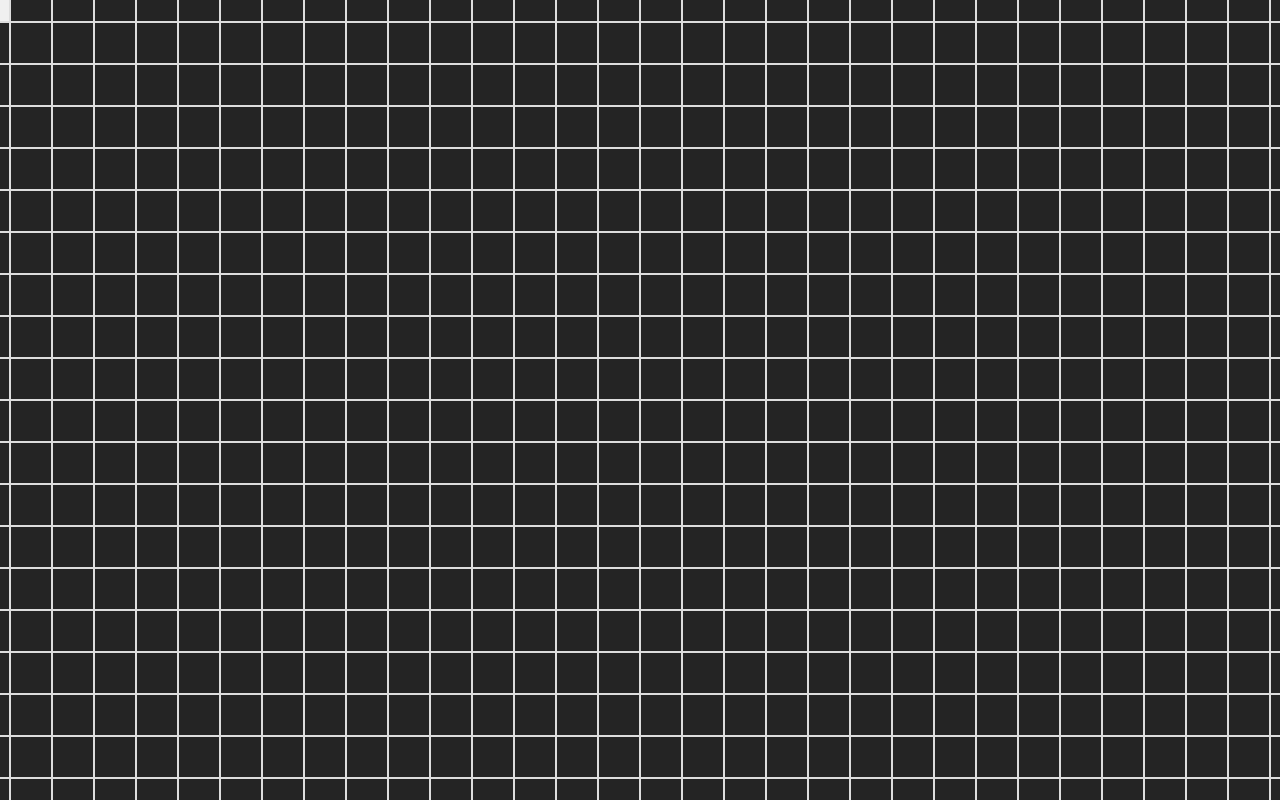
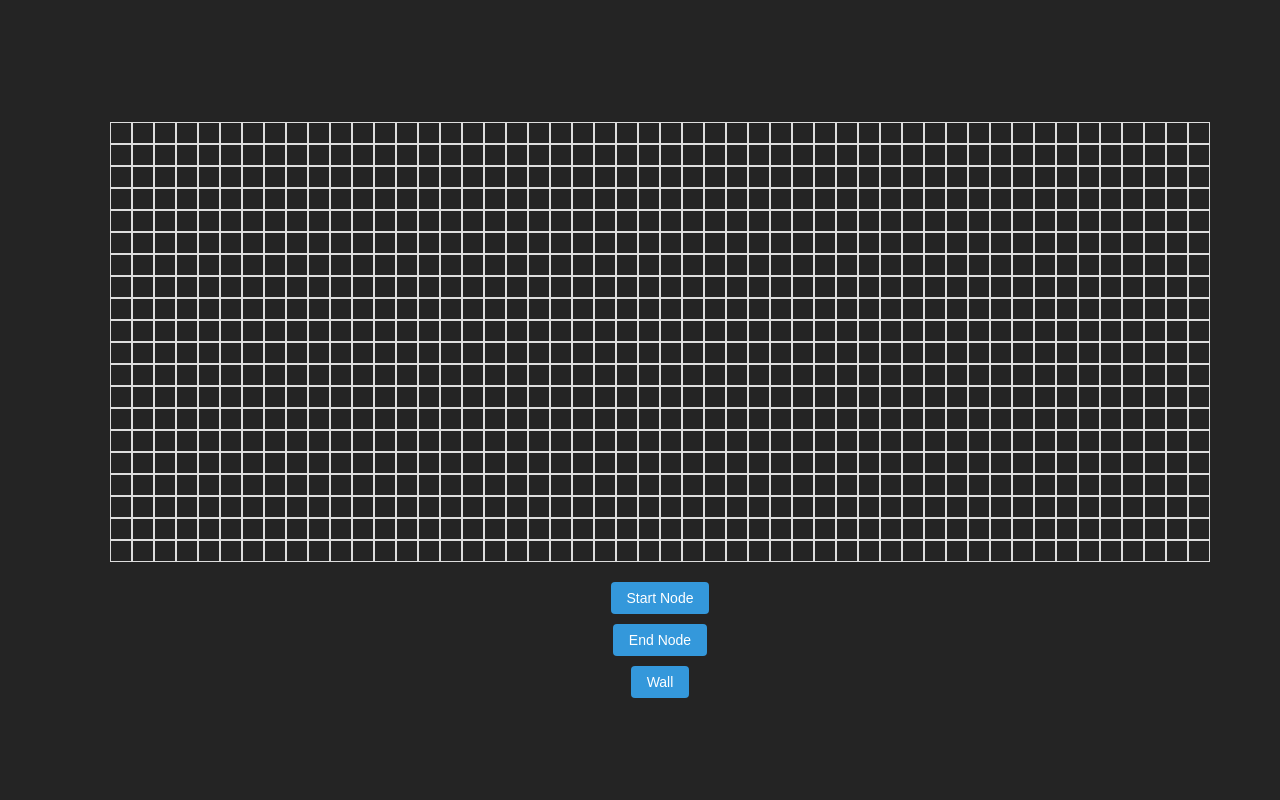
Before and after one commit to juic-in/DSA-Visualiser, a React (Vite) app in the folder dsa-visualiser/: page /pathfinding in a window 1280 px wide. Built offline with nearby package versions, Linux system fonts and the light colour scheme.

Commit message:
feat: styling changes for  hovers, and added cell state changes

```diff
--- a/dsa-visualiser/src/components/PathfindingVisualiser/PathfindingVisualiser.css
+++ b/dsa-visualiser/src/components/PathfindingVisualiser/PathfindingVisualiser.css
@@ -1,21 +1,32 @@
+.visualiser-wrapper {
+  display: flex;
+  flex-direction: column;
+  justify-content: center;
+  align-items: center;
+  height: 100vh; /* Full height of the screen */
+  padding: 20px;
+}
+
 .cells-container {
   display: flex;
   flex-direction: column;
+  justify-content: center;
   align-items: center;
-  justify-content: center;
-  height: 100vh;
 }
-
 
 .row {
   display: flex;
 }
 
 .cell {
-  width: 40px;
-  height: 40px;
+  width: 20px;
+  height: 20px;
   border: 1px solid #ddd;
-  transition: background-color 0.2s;
+  transition: background-color 0.2s ease;
+}
+
+.cell.wall {
+  background-color: blue;
 }
 
 .cell.start {
@@ -26,11 +37,51 @@
   background-color: red;
 }
 
-.cell.wall {
-  background-color: black;
+.cell:hover {
+  background-color: rgba(255, 255, 255, 0.3); /* Semi-transparent white */
 }
 
-.cell:hover {
+.cell.start:hover {
+  background-color: rgba(0, 128, 0, 0.5); /* Semi-transparent green */
+}
+
+.cell.end:hover {
+  background-color: rgba(255, 0, 0, 0.5); /* Semi-transparent red */
+}
+
+/* Ensure the wall node keeps its black color and transparency */
+.cell.wall:hover {
+  background-color: rgba(108, 11, 219, 0.541); /* Semi-transparent black */
+}
+
+
+.controls {
+  display: flex;
+  justify-content: center;
+  margin-top: 20px;
+  gap: 10px; /* Space between buttons */
+}
+
+button {
+  background-color: #3498db;
+  color: white;
+  border: none;
+  padding: 8px 16px;
+  border-radius: 4px;
   cursor: pointer;
-  background-color: #f0f0f0;
+  font-size: 14px;
+  transition: background-color 0.2s ease;
 }
+
+button:hover {
+  background-color: #2980b9;
+}
+
+button:active {
+  background-color: #2471a3;
+}
+
+button:disabled {
+  background-color: #ccc;
+  cursor: not-allowed;
+}
--- a/dsa-visualiser/src/components/PathfindingVisualiser/PathfindingVisualiser.tsx
+++ b/dsa-visualiser/src/components/PathfindingVisualiser/PathfindingVisualiser.tsx
@@ -1,14 +1,17 @@
-import { useEffect, useState } from 'react';
+import { startTransition, useEffect, useState } from 'react';
 import './PathfindingVisualiser.css';
 interface Cell {
-  row: Number;
-  col: Number;
-  isStart: Boolean;
-  isEnd: Boolean;
-  isWall: Boolean;
-  isVisited: Boolean;
-  distance?: Number;
-  previousNode: Object | null;
+  row: number;
+  col: number;
+  isWall: boolean;
+  isVisited: boolean;
+  distance?: number;
+  previousNode: object | null;
+}
+
+interface CellIdentifier {
+  row: number;
+  col: number;
 }
 interface Props {
   maxRows: number;
@@ -19,8 +22,6 @@ function createNode(row: number, col: number): Cell {
   return {
     row,
     col,
-    isStart: false,
-    isEnd: false,
     isWall: false,
     isVisited: false,
     distance: Infinity,
@@ -30,8 +31,9 @@ function createNode(row: number, col: number): Cell {
 
 export const PathfindingVisualiser = ({ maxRows, maxCols }: Props) => {
   const [cells, setCells] = useState<Cell[][]>([]);
-  const [start, setStart] = useState<Cell | null>(null);
-  const [end, setEnd] = useState<Cell | null>(null);
+  const [start, setStart] = useState<CellIdentifier | null>(null);
+  const [end, setEnd] = useState<CellIdentifier | null>(null);
+  const [action, setAction] = useState('start');
 
   const resetCells = () => {
     const cells: Cell[][] = [];
@@ -45,24 +47,56 @@ export const PathfindingVisualiser = ({ maxRows, maxCols }: Props) => {
     setCells(cells);
   };
 
+  const handleCellClick = (row: number, col: number) => {
+    const newCells = cells.map((row) => row.map((cell) => ({ ...cell })));
+    const node = newCells[row][col];
+    if (action === 'wall') {
+      node.isWall = !node.isWall;
+    } else if (action === 'start') {
+      setStart({ row, col });
+    } else if (action === 'end') {
+      setEnd({ row, col });
+    }
+    setCells(newCells)
+  };
+
   useEffect(() => {
     resetCells();
   }, []);
 
+  function isStart(cell: Cell | null): boolean {
+    if (!cell || !start) return false;
+    return cell.row === start.row && cell.col === start.col;
+  }
+
+  function isEnd(cell: Cell | null): boolean {
+    if (!cell || !end) return false;
+    return cell.row === end.row && cell.col === end.col;
+  }
+
   return (
+    <div className="visualiser-wrapper">
       <div className="cells-container">
         {cells.map((row, rowIndex) => (
           <div key={rowIndex} className="row">
             {row.map((cell, colIndex) => (
               <div
                 key={colIndex}
-              className={`cell ${cell.isWall ? 'wall' : ''} ${
-                cell.isStart ? 'start' : ''
-              } ${cell.isEnd ? 'end' : ''}`}
+                className={`cell ${cell.isWall ? 'wall' : ''}
+                ${isStart(cell) ? 'start' : ''}
+                ${isEnd(cell) ? 'end' : ''}`}
+                onClick={() => handleCellClick(cell.row, cell.col)}
               />
             ))}
           </div>
         ))}
       </div>
+
+      <div className="controls">
+        <button onClick={() => setAction('start')}>Start Node</button>
+        <button onClick={() => setAction('end')}>End Node</button>
+        <button onClick={() => setAction('wall')}>Wall</button>
+      </div>
+    </div>
   );
 };
```
Lines whose indentation alone changed are shown as unchanged.
